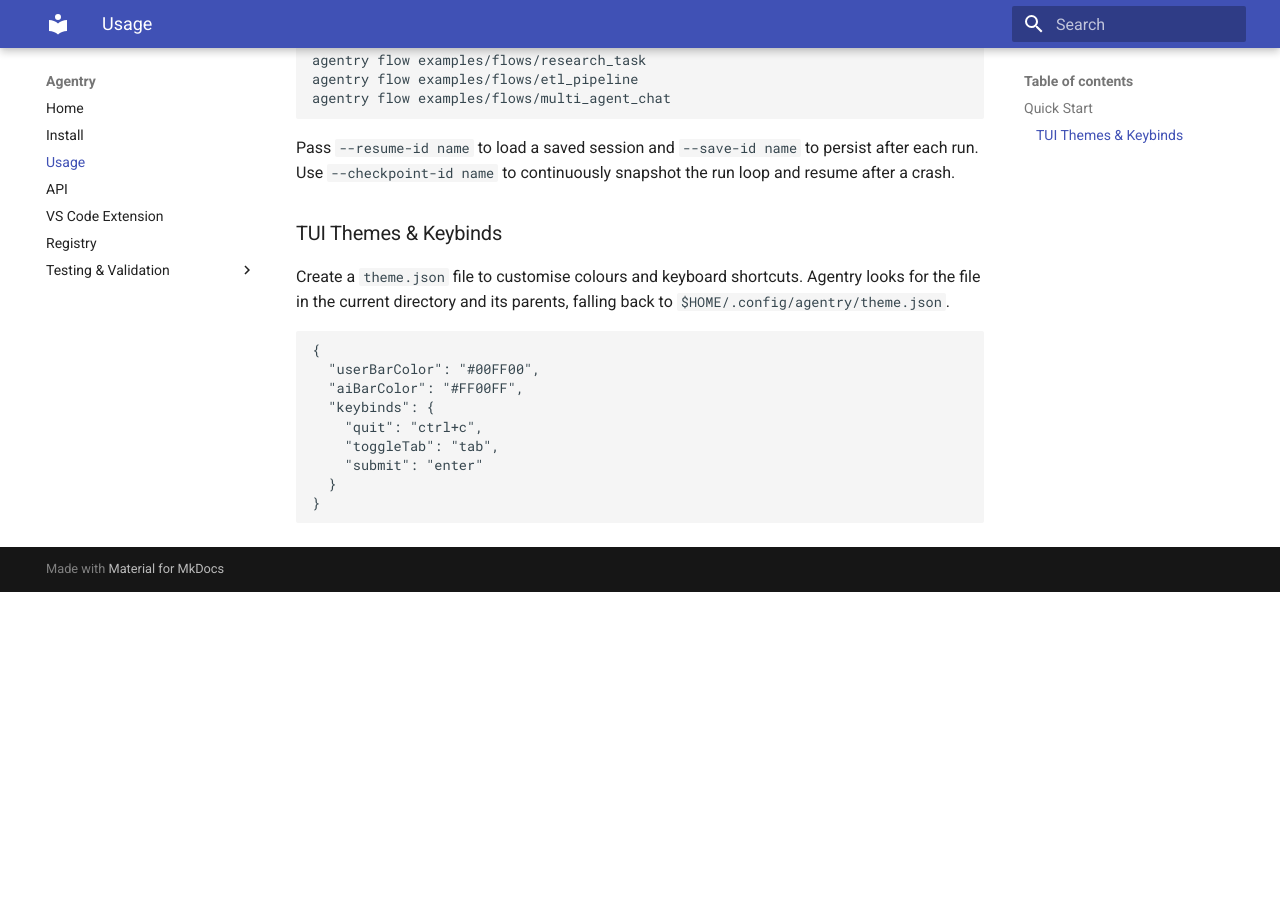
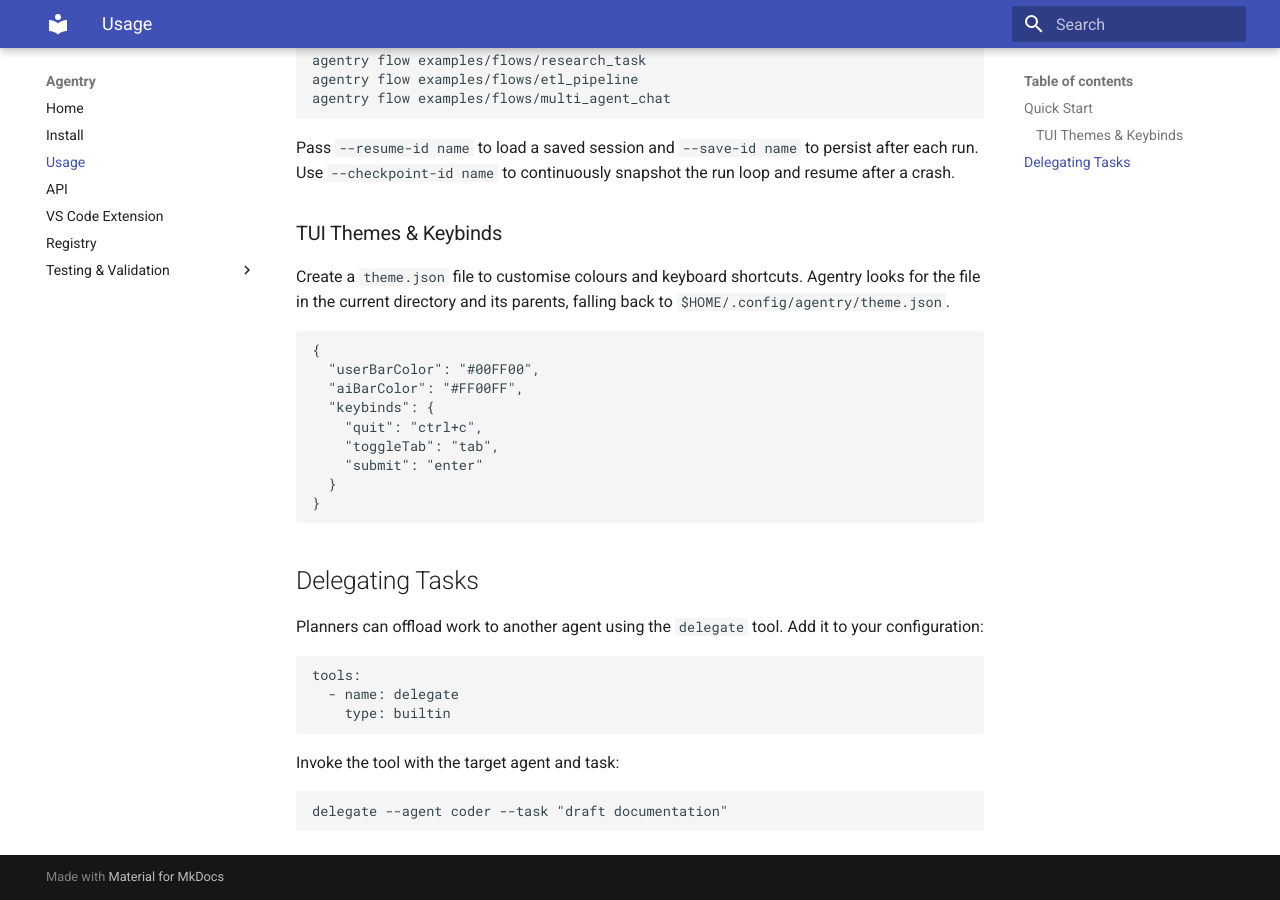
Before and after one commit to marcodenic/agentry, an MkDocs documentation site: the page built from docs/usage.md, in a window 1280 px wide and 900 px high, scrolled down 634 px. Built offline with MkDocs 1.6.1 and Material for MkDocs 9.7.7, drawn with Linux system fonts in a browser that asks for light colours; before the commit the page ends 1226 px from its top, so only the background shows below that.

Commit message:
docs: document delegate tool for planners

````diff
--- a/docs/usage.md
+++ b/docs/usage.md
@@ -47,3 +47,20 @@ Create a `theme.json` file to customise colours and keyboard shortcuts. Agentry
   }
 }
 ```
+
+## Delegating Tasks
+
+Planners can offload work to another agent using the `delegate` tool. Add it to
+your configuration:
+
+```yaml
+tools:
+  - name: delegate
+    type: builtin
+```
+
+Invoke the tool with the target agent and task:
+
+```bash
+delegate --agent coder --task "draft documentation"
+```
````
Also changed, not shown: README.md (+12 -0 lines), docs/index.md (+1 -0 lines).
